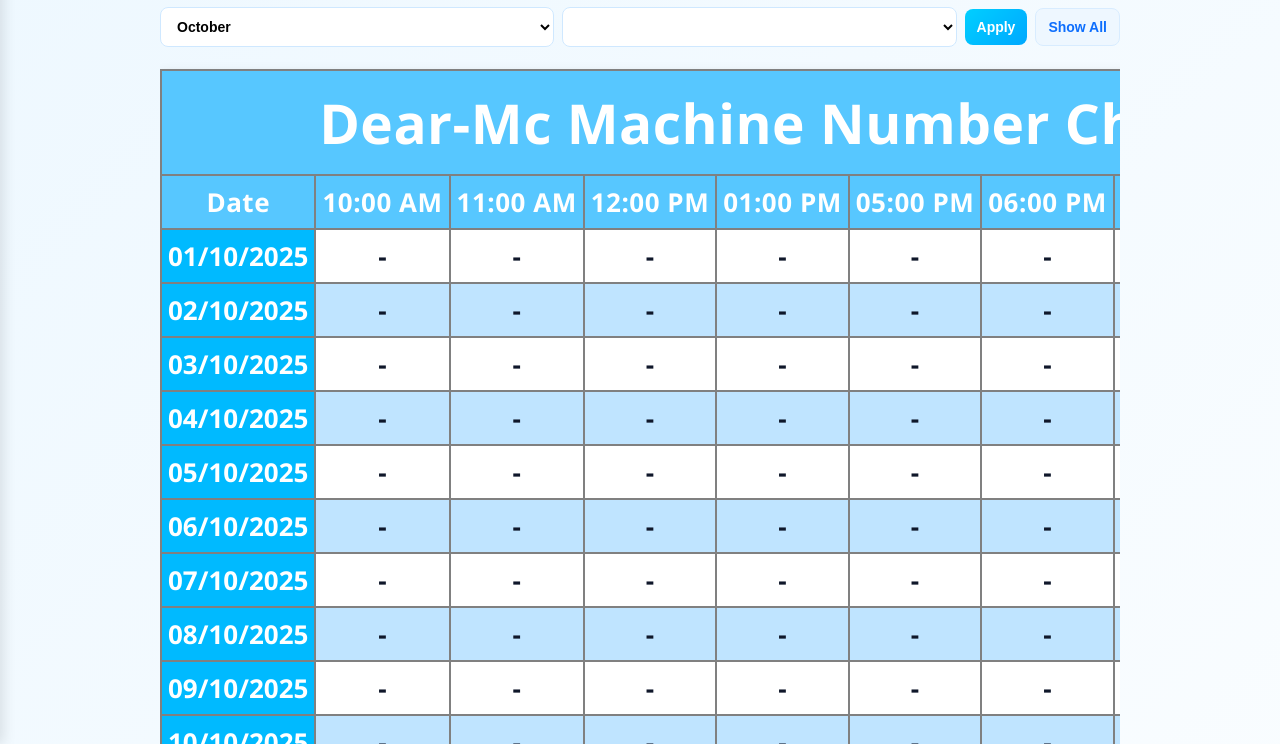
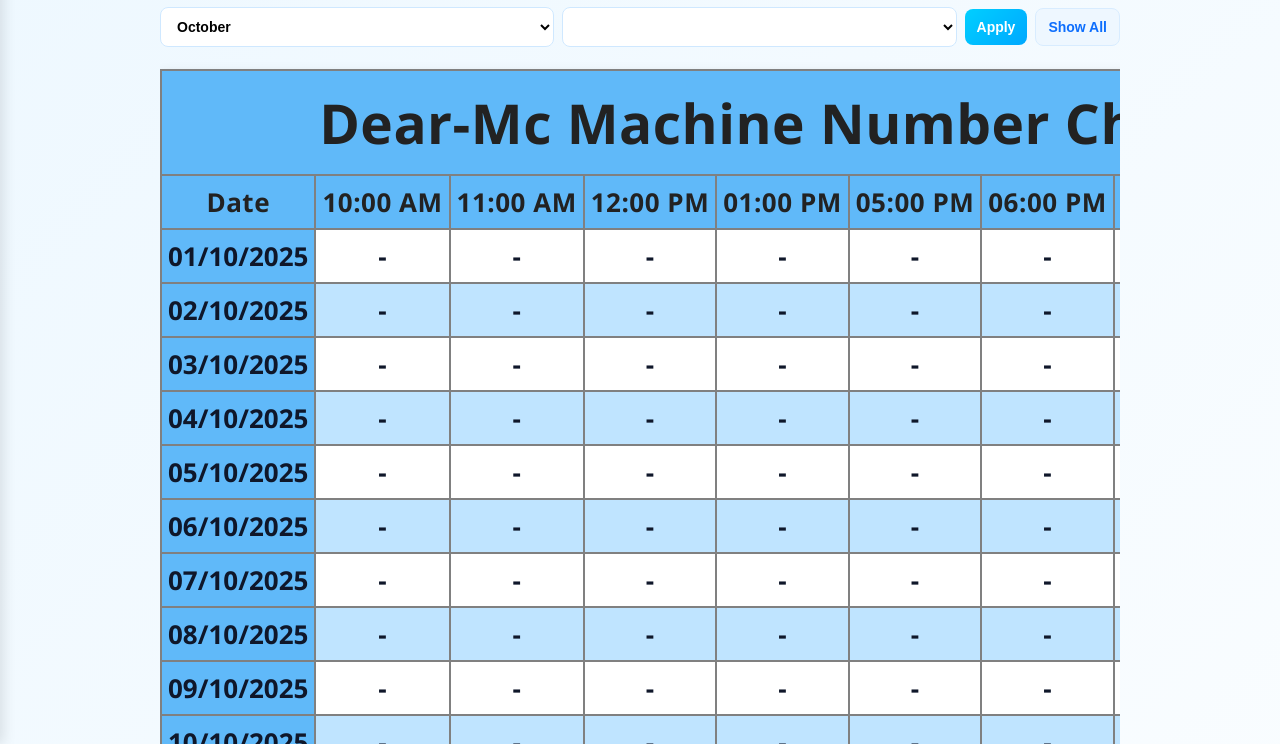
Before and after one commit to gopinathayyavu/dreammc, a plain HTML site: page mcchart.html in a window 1280 px wide. Shown: the part 56-800 px from the top of the page. Drawn offline with nearby package versions, Linux system fonts and the light colour scheme; no server answers.

Commit message:
table changes

```diff
--- a/mcchart.html
+++ b/mcchart.html
@@ -173,9 +173,9 @@
         }
 
         th {
-            background: #57c7ff;
+            background: #60b9f9;
             /* lighter blue header */
-            color: #fff;
+            /* color: #fff; */
             font-size: 26px;
             font-weight: 900;
             letter-spacing: 0.5px;
@@ -202,9 +202,9 @@
         }
 
         tbody tr td:first-child {
-            background: #00baff;
+            background: #60b9f9;
             /* lighter first-column blue */
-            color: #fff;
+            /* color: #fff; */
             font-weight: 950;
         }
 
```
